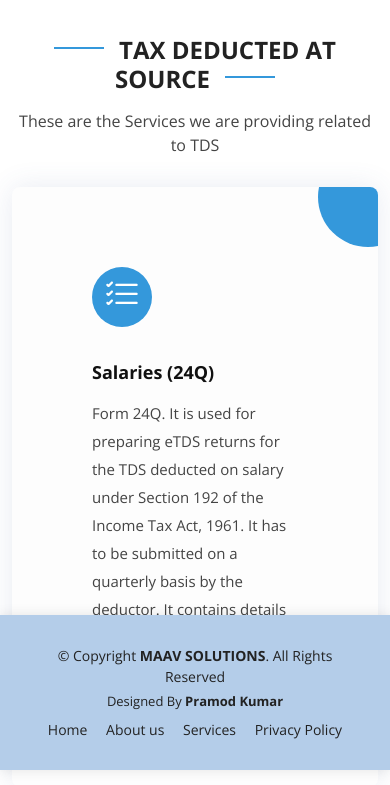
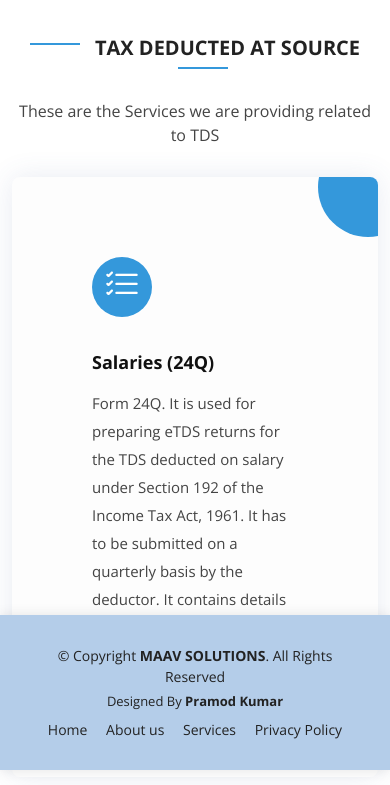
Before and after one commit to Pramod-kumar-25/MaaV-Solutions, a Flask app: page /TDS.html in a window 390 px wide. Shown: the part 74-859 px from the top of the page. Run offline with Flask 3, Linux system fonts and the light colour scheme; some libraries are stand-ins or nearby versions.

Commit message:
tenth commit

```diff
--- a/static/style2.css
+++ b/static/style2.css
@@ -400,10 +400,10 @@ section {
 
   @media (max-width: 768px) {
     .services .section-title h2 {
-      font-size: 24px; /* Adjust the font size for smaller screens */
+      font-size: 23px; /* Adjust the font size for smaller screens */
     }
-    .h-size {
-      font-size: 22px;
+    .services .section-title .h-size {
+      font-size: 20px;
     }
   }
 
```
